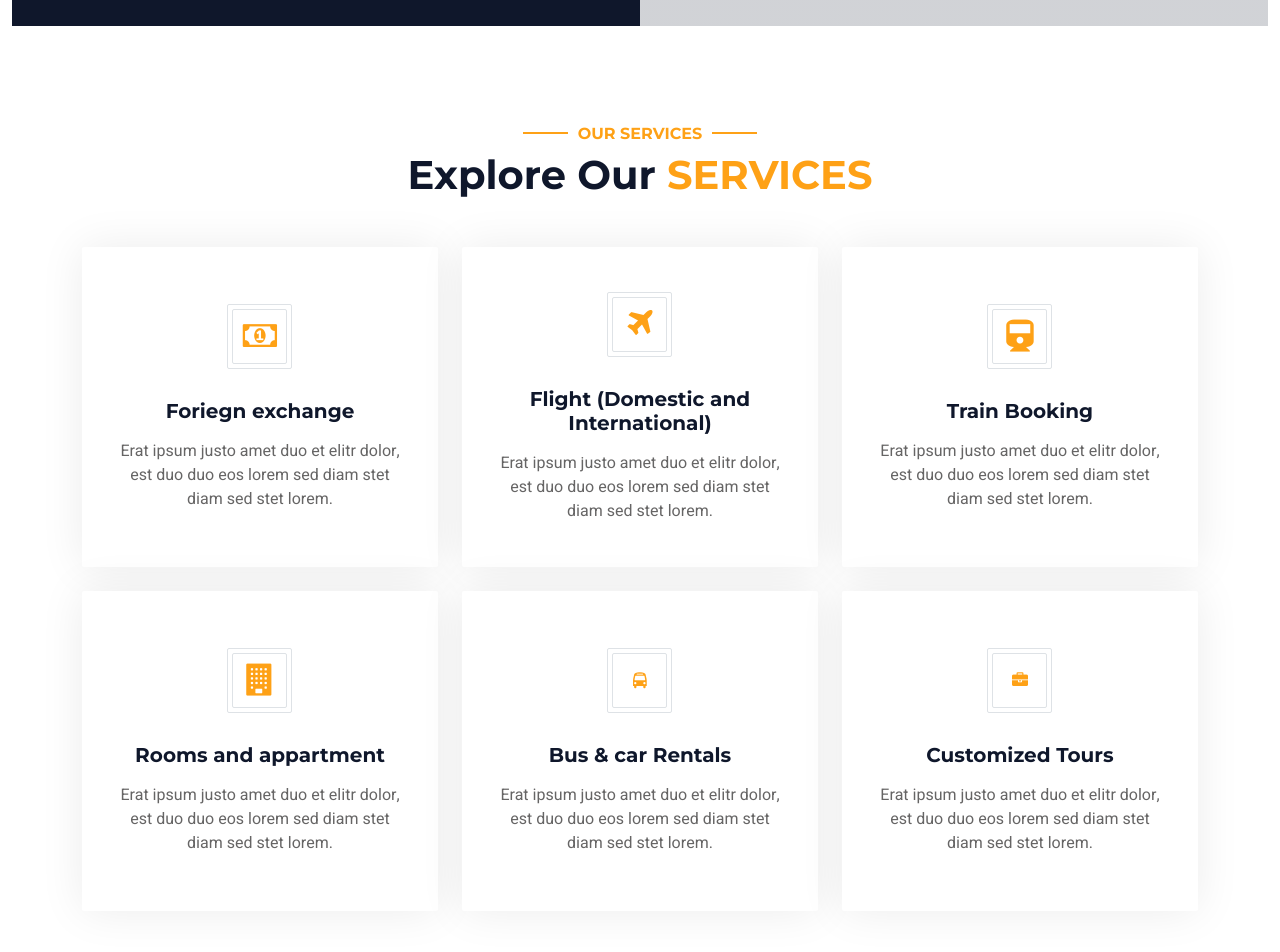
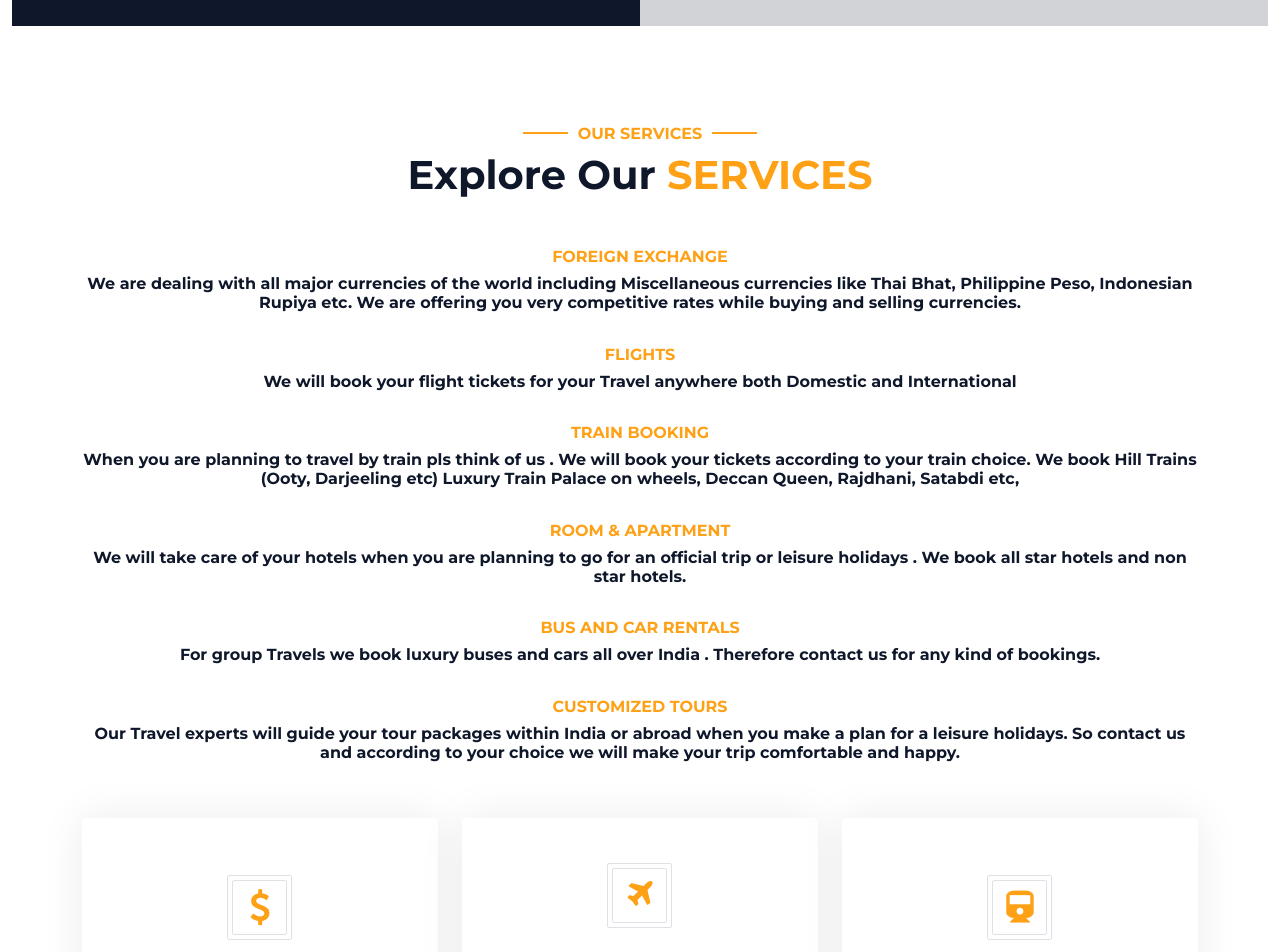
Before and after one commit to nicksdev29/forexWeb, a PHP site: page /Home.php in a window 1280 px wide. Shown: the part 2500-3452 px from the top of the page. Run offline with PHP 8.4, Linux system fonts and the light colour scheme; some libraries are stand-ins or nearby versions.

Commit message:
home-service update

```diff
--- a/Home.php
+++ b/Home.php
@@ -375,18 +375,66 @@ Europe and African Safari etc.</p>
 
 
         <!-- Service Start -->
+
+
         <div class="container-xxl py-5">
             <div class="container">
                 <div class="text-center wow fadeInUp" data-wow-delay="0.1s">
                     <h6 class="section-title text-center text-primary text-uppercase">Our Services</h6>
                     <h1 class="mb-5">Explore Our <span class="text-primary text-uppercase">Services</span></h1>
+
+                    <h6 class="text-primary text-uppercase">Foreign Exchange</h6>
+                      <div class="row g-4">
+                    <div class="col-lg-12 col-md-12 wow fadeInUp" data-wow-delay="0.1s">
+                        <h6> We are dealing with all major currencies of the world including Miscellaneous currencies like Thai Bhat, Philippine Peso, Indonesian Rupiya etc. We are offering you very competitive rates while buying and selling currencies.</h6>
+                    </div>
+                    </div>
+                    <br>
+                    <h6 class="text-primary text-uppercase">Flights </h6>
+                      <div class="row g-4">
+                    <div class="col-lg-12 col-md-12 wow fadeInUp" data-wow-delay="0.1s">
+                        <h6>  We will book your flight tickets for your Travel anywhere both Domestic and International</h6>
+                    </div>
+                    </div>
+                    <br>
+                    <h6 class="text-primary text-uppercase">Train Booking </h6>
+                      <div class="row g-4">
+                    <div class="col-lg-12 col-md-12 wow fadeInUp" data-wow-delay="0.1s">
+                        <h6>  When you are planning to travel by train pls think of us . We will book your tickets according to your train choice. We book Hill Trains (Ooty, Darjeeling etc) Luxury Train Palace on wheels, Deccan Queen, Rajdhani, Satabdi etc,</h6>
+                    </div>
+                    </div>
+                    <br>
+                    <h6 class="text-primary text-uppercase">Room & Apartment </h6>
+                      <div class="row g-4">
+                    <div class="col-lg-12 col-md-12 wow fadeInUp" data-wow-delay="0.1s">
+                        <h6>  We will take care of your hotels when you are planning to go for an official trip or leisure holidays . We book all star hotels and non star hotels.</h6>
+                    </div>
+                    </div>
+                    <br>
+                    <h6 class="text-primary text-uppercase">Bus and Car Rentals </h6>
+                      <div class="row g-4">
+                    <div class="col-lg-12 col-md-12 wow fadeInUp" data-wow-delay="0.1s">
+                        <h6>  For group Travels we book luxury buses and cars all over India . Therefore contact us for any kind of bookings.</h6>
+                    </div>
+                    </div>
+                    <br>
+                    <h6 class="text-primary text-uppercase">Customized Tours </h6>
+                      <div class="row g-4">
+                    <div class="col-lg-12 col-md-12 wow fadeInUp" data-wow-delay="0.1s">
+                        <h6>   Our Travel experts will guide your tour packages within India or abroad when you make a plan for a leisure holidays. So contact us and according to your choice we will make your trip comfortable and happy.</h6>
+                    </div>
+                    </div>
+                    <br>
                 </div>
+                <br>
+
+
                 <div class="row g-4">
                     <div class="col-lg-4 col-md-6 wow fadeInUp" data-wow-delay="0.1s">
                         <a class="service-item rounded" href="">
                             <div class="service-icon bg-transparent border rounded p-1">
                                 <div class="w-100 h-100 border rounded d-flex align-items-center justify-content-center">
-                                <i class="fa fa-money fa-2x" aria-hidden="true"></i>
+                                <i class="fa fa-dollar" style="font-size:36px"></i>
                                 </div>
                             </div>
                             <h5 class="mb-3">Foriegn exchange</h5>
@@ -431,7 +479,7 @@ Europe and African Safari etc.</p>
                         <a class="service-item rounded" href="">
                             <div class="service-icon bg-transparent border rounded p-1">
                                 <div class="w-100 h-100 border rounded d-flex align-items-center justify-content-center">
-                                <i class="fa fa-bus" aria-hidden="true fa-3x"></i>
+                                <i class="fa fa-bus" style="font-size:36px"></i>
                                 </div>
                             </div>
                             <h5 class="mb-3">Bus & car Rentals</h5>
@@ -442,7 +490,7 @@ Europe and African Safari etc.</p>
                         <a class="service-item rounded" href="">
                             <div class="service-icon bg-transparent border rounded p-1">
                                 <div class="w-100 h-100 border rounded d-flex align-items-center justify-content-center">
-                                <i class="fa fa-briefcase" aria-hidden="true fa-3x"></i>
+                                <i class="fa fa-briefcase" style="font-size:36px"></i>
                                 </div>
                             </div>
                             <h5 class="mb-3">Customized Tours</h5>
```
